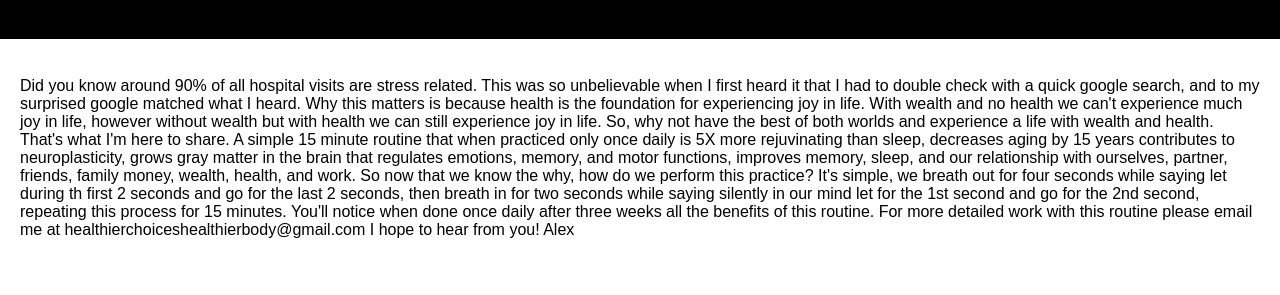
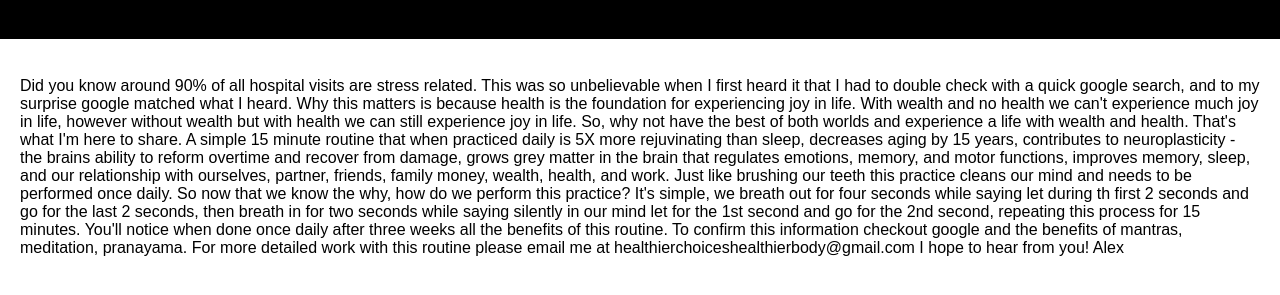
Before and after one commit to healthierchoiceshealthierbody/home, a plain HTML site: page index.html in a window 1280 px wide. Shown: the part 81-376 px from the top of the page. Drawn offline with Linux system fonts and the light colour scheme.

Commit message:
Update index.html

```diff
--- a/index.html
+++ b/index.html
@@ -31,20 +31,22 @@
     <div class="separator"></div>
     <div class="content">
         <p>Did you know around 90% of all hospital visits are stress related. This was so unbelievable when I first heard it
-            that I had to double check with a quick google search, and to my surprised google matched what I heard.
+            that I had to double check with a quick google search, and to my surprise google matched what I heard.
             Why this matters is because health is the foundation
             for experiencing joy in life. With wealth and no health we can't experience much joy in life, however without wealth but with
             health we can still experience joy in life. So,
             why not have the best of both worlds and experience a life with wealth and health. That's what I'm here to share. A simple
-            15 minute routine that when practiced only once daily is 5X more rejuvinating than sleep, decreases aging by 15 years
-        contributes to neuroplasticity, grows gray matter in the brain that regulates emotions, memory, and motor functions,
+            15 minute routine that when practiced daily is 5X more rejuvinating than sleep, decreases aging by 15 years,
+        contributes to neuroplasticity - the brains ability to reform overtime and recover from damage, grows grey matter in the brain that regulates emotions, memory, and motor functions,
         improves memory, sleep, and our relationship with ourselves, partner, friends, family
-        money, wealth, health, and work. So now that we know the why, how do we perform this practice? It's simple, we breath out for four seconds
+        money, wealth, health, and work. Just like brushing our teeth this practice cleans our mind and needs to be performed once daily.
+            So now that we know the why, how do we perform this practice? It's simple, we breath out for four seconds
         while saying let during th first 2 seconds and go for the last 2 seconds, then breath in for two seconds while saying silently in our mind
             let for
             the 1st second and go for the 2nd second,
             repeating this process for 15 minutes.
-         You'll notice when done once daily after three weeks all the benefits of this routine. For more detailed work with this routine
+         You'll notice when done once daily after three weeks all the benefits of this routine. To confirm this information checkout google and the benefits of
+            mantras, meditation, pranayama. For more detailed work with this routine
         please email me at healthierchoiceshealthierbody@gmail.com I hope to hear from you! Alex </p>
     </div>
 </body>
```
